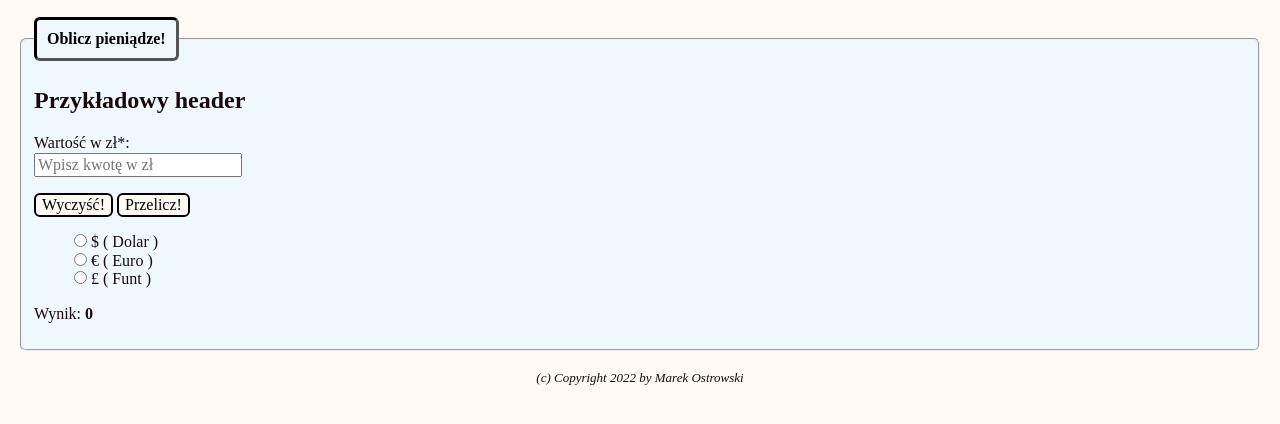
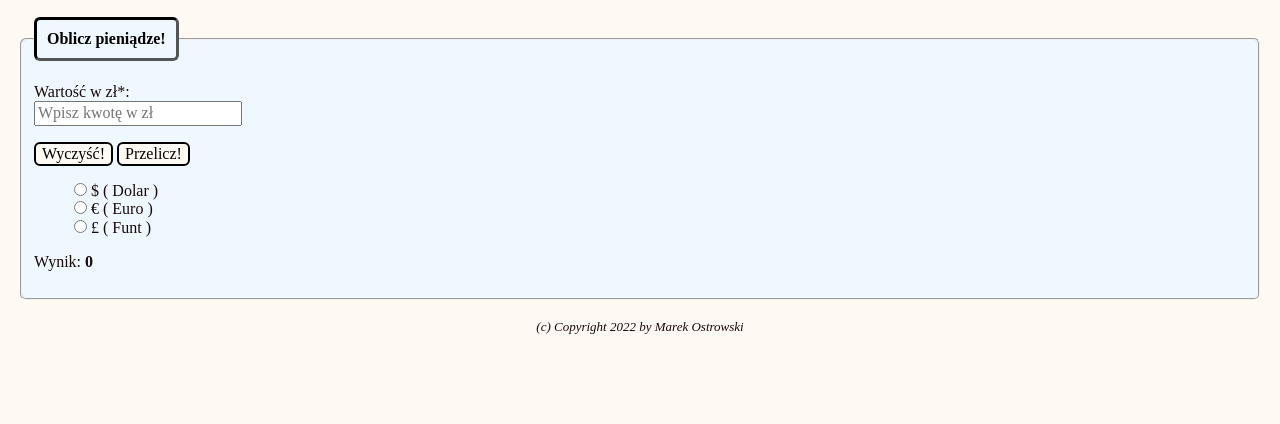
Before and after one commit to Rutlawski/currency-converter, a plain HTML site: page index.html in a window 1280 px wide. Shown: the part 66-490 px from the top of the page. Drawn offline with nearby package versions, Linux system fonts and the light colour scheme.

Commit message:
Testowanie zmian w HTML

```diff
--- a/index.html
+++ b/index.html
@@ -21,7 +21,6 @@
     <div>
         <form class="js-form">
             <fieldset class="fieldset">
-                <h2>Przykładowy header</h2>
                 <legend class="fieldset__legend">Oblicz pieniądze!</legend>
                 <p>
                     <label>Wartość w zł*:<br><input class="js-ammount" placeholder="Wpisz kwotę w zł" type="number" required min="1" step="1"></label>
```
